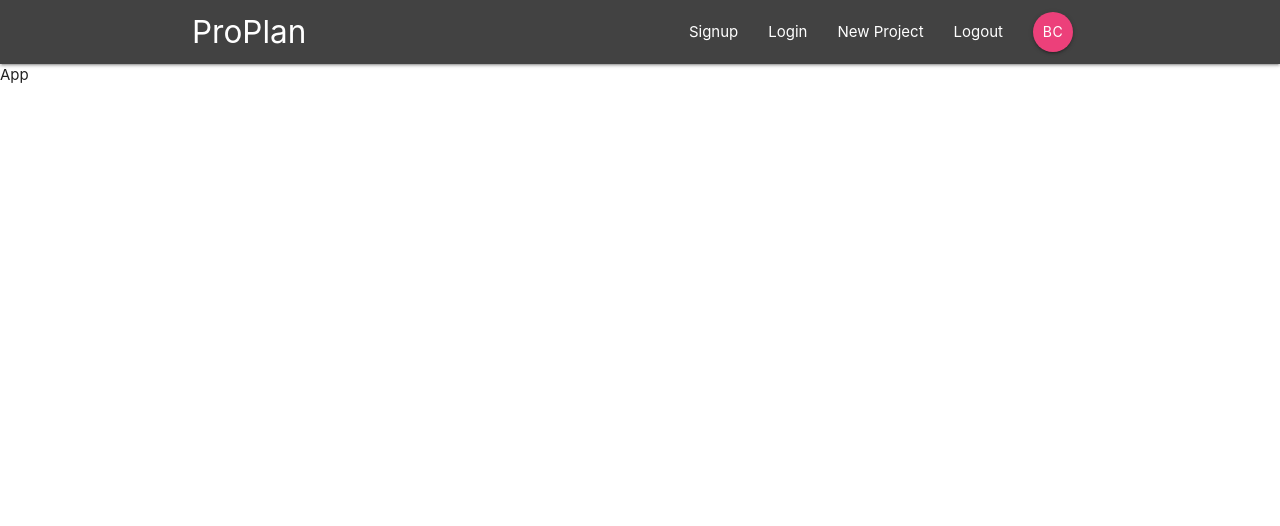
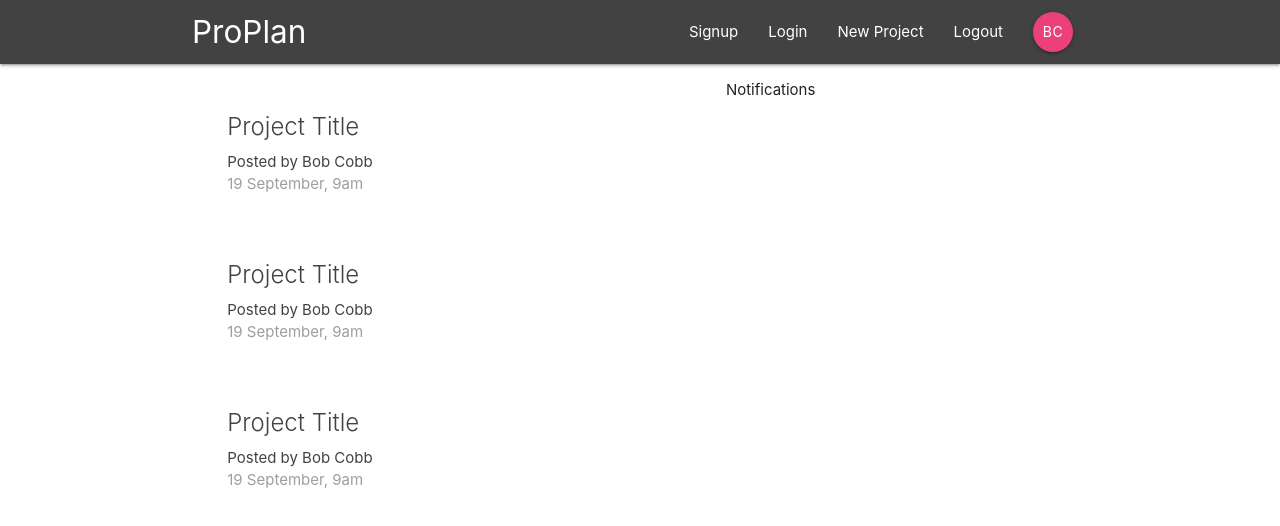
Before and after one commit to robert-laws/practice-sep-2020-react-context-firebase-app, a React (Create React App) app: page / in a window 1280 px wide. Shown: the top 526 px of the page. Built offline with nearby package versions, Linux system fonts and the light colour scheme; the HTML template or start-up script is replaced by a standard one.

Commit message:
begin setup of project list

```diff
--- a/src/App.js
+++ b/src/App.js
@@ -1,13 +1,18 @@
 import React from 'react';
 import 'materialize-css/dist/css/materialize.min.css';
-import { BrowserRouter as Router } from 'react-router-dom';
+import { BrowserRouter as Router, Switch, Route } from 'react-router-dom';
 import { Navbar } from './components/layout';
+import { Dashboard } from './components/dashboard';
 
 function App() {
   return (
     <Router>
-      <Navbar />
-      <div className='App'>App</div>
+      <div className='App'>
+        <Navbar />
+        <Switch>
+          <Route path='/' component={Dashboard} />
+        </Switch>
+      </div>
     </Router>
   );
 }
--- a/src/components/dashboard/Dashboard.js
+++ b/src/components/dashboard/Dashboard.js
@@ -1,5 +1,18 @@
 import React from 'react';
+import { Notifications } from './';
+import { ProjectList } from '../projects/';
 
 export const Dashboard = () => {
-  return <div>Dashboard</div>;
+  return (
+    <div className='dashboard container'>
+      <div className='row'>
+        <div className='col s12 m6'>
+          <ProjectList />
+        </div>
+        <div className='col s12 m5 offset-m1'>
+          <Notifications />
+        </div>
+      </div>
+    </div>
+  );
 };
--- a/src/components/dashboard/Notificaitons.js
+++ /dev/null
@@ -1,5 +0,0 @@
-import React from 'react';
-
-export const Notificaitons = () => {
-  return <div>Notificaitons</div>;
-};
--- /dev/null
+++ b/src/components/dashboard/Notifications.js
@@ -0,0 +1,9 @@
+import React from 'react';
+
+export const Notifications = () => {
+  return (
+    <div>
+      <p>Notifications</p>
+    </div>
+  );
+};
--- /dev/null
+++ b/src/components/dashboard/index.js
@@ -0,0 +1,2 @@
+export { Dashboard } from './Dashboard';
+export { Notifications } from './Notifications';
--- a/src/components/projects/ProjectList.js
+++ b/src/components/projects/ProjectList.js
@@ -1,5 +1,29 @@
 import React from 'react';
 
 export const ProjectList = () => {
-  return <div>Project List</div>;
+  return (
+    <div className='project-list section'>
+      <div className='card z-depth-0 project-summary'>
+        <div className='card-content grey-text text-darken-3'>
+          <span className='card-title'>Project Title</span>
+          <p>Posted by Bob Cobb</p>
+          <p className='grey-text'>19 September, 9am</p>
+        </div>
+      </div>
+      <div className='card z-depth-0 project-summary'>
+        <div className='card-content grey-text text-darken-3'>
+          <span className='card-title'>Project Title</span>
+          <p>Posted by Bob Cobb</p>
+          <p className='grey-text'>19 September, 9am</p>
+        </div>
+      </div>
+      <div className='card z-depth-0 project-summary'>
+        <div className='card-content grey-text text-darken-3'>
+          <span className='card-title'>Project Title</span>
+          <p>Posted by Bob Cobb</p>
+          <p className='grey-text'>19 September, 9am</p>
+        </div>
+      </div>
+    </div>
+  );
 };
--- /dev/null
+++ b/src/components/projects/index.js
@@ -0,0 +1,4 @@
+export { Project } from './Project';
+export { ProjectList } from './ProjectList';
+export { ProjectDetails } from './ProjectDetails';
+export { CreateProject } from './CreateProject';
```
